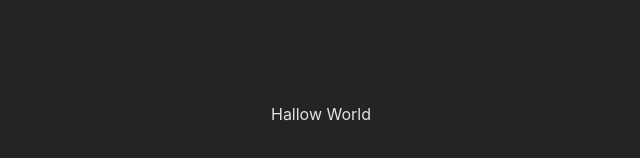
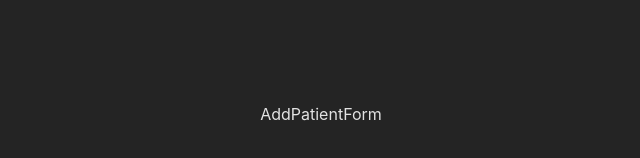
Before and after one commit to Ahmed-Elbessfy/add-patient-app, a React (Vite) app: page / in a window 1280 px wide. Shown: the part 286-444 px from the top of the page, without its empty margins (319-959 px from the left). Built offline with nearby package versions, Linux system fonts and the light colour scheme.

Commit message:
create AddPatientForm feature
- add AddPatientForm comp.
- import AddPatientForm comp at App comp

```diff
--- a/src/App.tsx
+++ b/src/App.tsx
@@ -1,7 +1,12 @@
 import "./App.css";
+import AddPatientForm from "./features/AddPatientForm/AddPatientForm";
 
 function App() {
-  return <>Hallow World </>;
+  return (
+    <>
+      <AddPatientForm />
+    </>
+  );
 }
 
 export default App;
--- /dev/null
+++ b/src/features/AddPatientForm/AddPatientForm.tsx
@@ -0,0 +1,7 @@
+import { FC } from "react";
+
+const AddPatientForm: FC = () => {
+  return <div>AddPatientForm</div>;
+};
+
+export default AddPatientForm;
```
